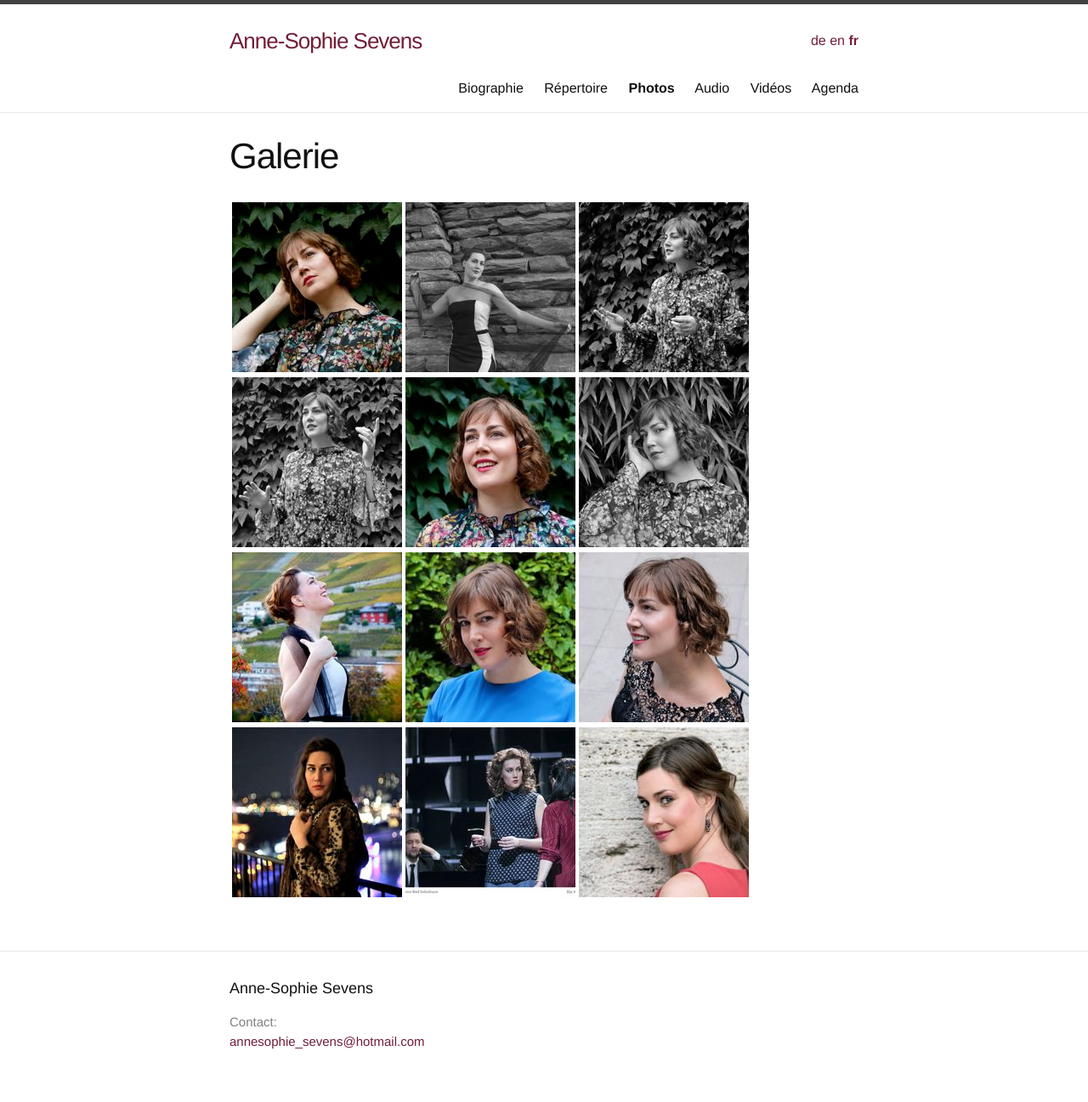
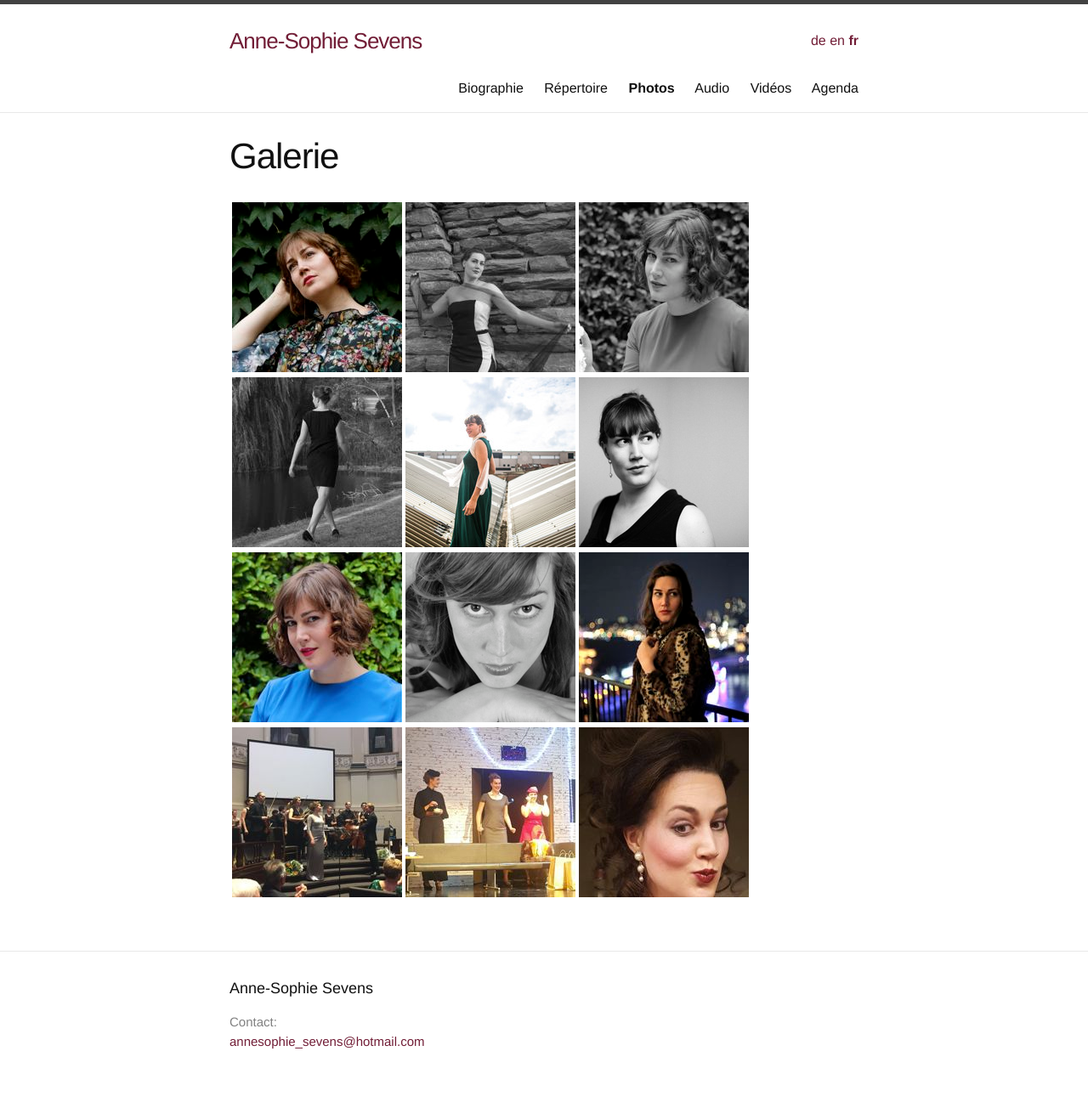
Before and after one commit to annesophie-sevens/annesophie-sevens.github.io, a Jekyll site: the page built from pictures-fr.md, in a window 1280 px wide. Shown: the whole page at 85% size. Built offline with Jekyll 4.4.1, drawn with Linux system fonts in a browser that asks for light colours.

Commit message:
Update pictures-fr.md

```diff
--- a/pictures-fr.md
+++ b/pictures-fr.md
@@ -5,10 +5,10 @@ menuorder: 7
 lang: fr
 ref: pictures
 ---
-| <a href="/assets/20.JPG"> ![]({{ site.baseurl }}/assets/20_thumbnail.jpg) </a> | <a href="/assets/a5.jpg"> ![]({{ site.baseurl }}/assets/a5-thumbnail.jpg) </a> | <a href="/assets/21.JPG">  ![]({{ site.baseurl }}/assets/21_thumbnail.jpg) </a> |
+| <a href="/assets/20.JPG"> ![]({{ site.baseurl }}/assets/20_thumbnail.jpg) </a> | <a href="/assets/a5.jpg"> ![]({{ site.baseurl }}/assets/a5-thumbnail.jpg) </a> | <a href="/assets/BLOEM 1.jpg">  ![]({{ site.baseurl }}/assets/bloem.jpg) </a> |
 
-| <a href="/assets/22.JPG"> ![]({{ site.baseurl }}/assets/22_thumbnail.jpg) </a> | <a href="/assets/23.JPG"> ![]({{ site.baseurl }}/assets/23_thumbnail.jpg) </a> | <a href="/assets/24.JPG">![]({{ site.baseurl }}/assets/24_thumbnail.jpg) </a> |
+| <a href="/assets/LOOP.jpg"> ![]({{ site.baseurl }}/assets/LOOP 1.jpg) </a> | <a href="/assets/2.jpg"> ![]({{ site.baseurl }}/assets/2-thumbnail.jpg) </a> | <a href="/assets/6.jpg">![]({{ site.baseurl }}/assets/6-thumbnail.jpg) </a> |
 
-|  <a href="/assets/a4.jpg">  ![]({{ site.baseurl }}/assets/a4-thumbnail.jpg) </a> | <a href="/assets/25.JPG"> ![]({{ site.baseurl }}/assets/25_thumbnail.jpg) </a>|<a href="/assets/26.jpg"> ![]({{ site.baseurl }}/assets/26_thumbnail.jpg) </a>|
+|  <a href="/assets/25.JPG">  ![]({{ site.baseurl }}/assets/25_thumbnail.jpg) </a> | <a href="/assets/picture1.jpg"> ![]({{ site.baseurl }}/assets/picture1-thumbnail.jpg) </a>|<a href="/assets/b2.jpg"> ![]({{ site.baseurl }}/assets/b2-thumbnail.jpg) </a>|
 
-| <a href="/assets/b2.jpg"> ![]({{ site.baseurl }}/assets/b2-thumbnail.jpg) </a> | <a href="/assets/aab.jpg"> ![]({{ site.baseurl }}/assets/aab-thumbnail.jpg) </a> | <a href="/assets/muurfoto.jpg">  ![]({{ site.baseurl }}/assets/muurfoto_thumbnail.jpg) </a> |
+| <a href="/assets/aad.jpg"> ![]({{ site.baseurl }}/assets/aad-thumbnail.jpg) </a> | <a href="/assets/a15.jpg"> ![]({{ site.baseurl }}/assets/a15-thumbnail.jpg) </a> | <a href="/assets/110.jpg">  ![]({{ site.baseurl }}/assets/110-thumbnail.jpg) </a> |
```
